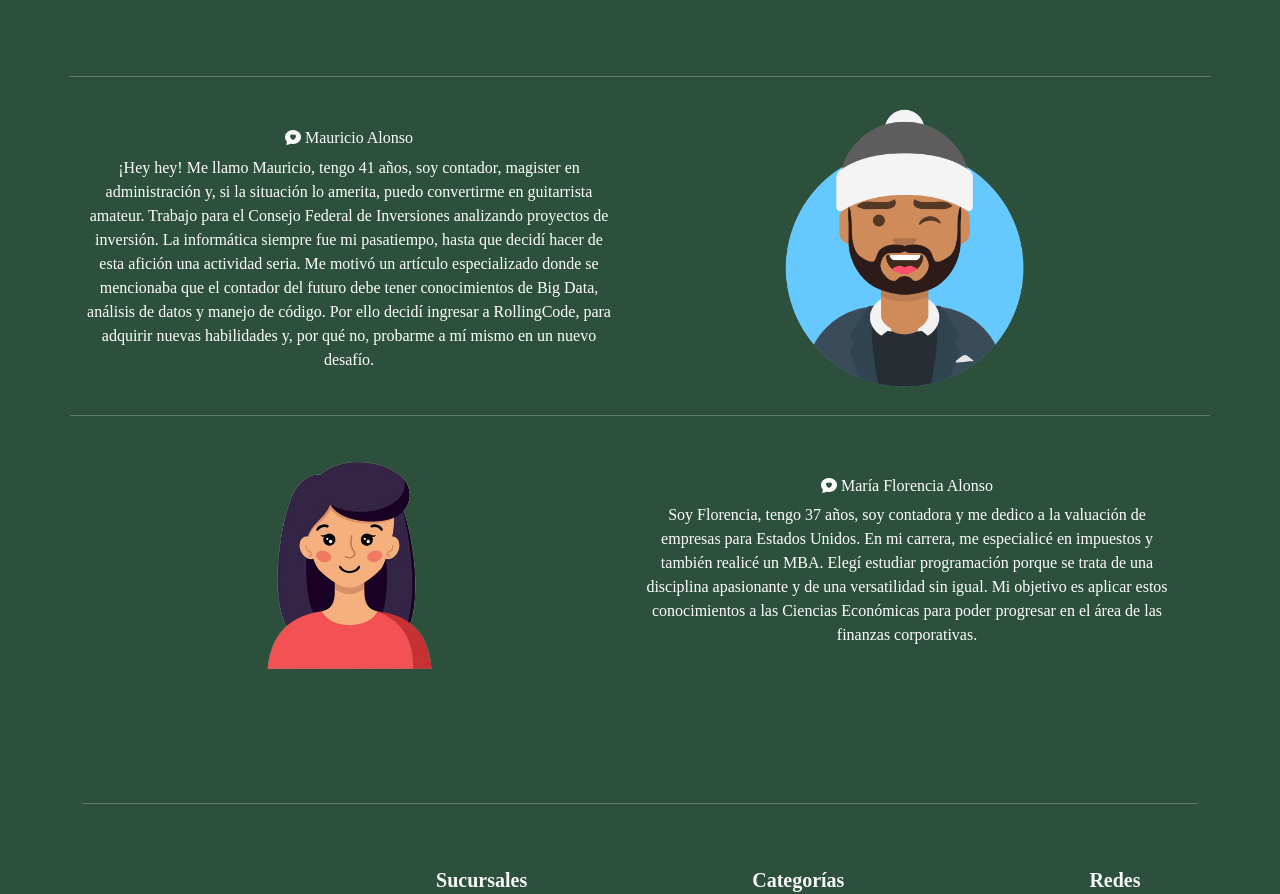
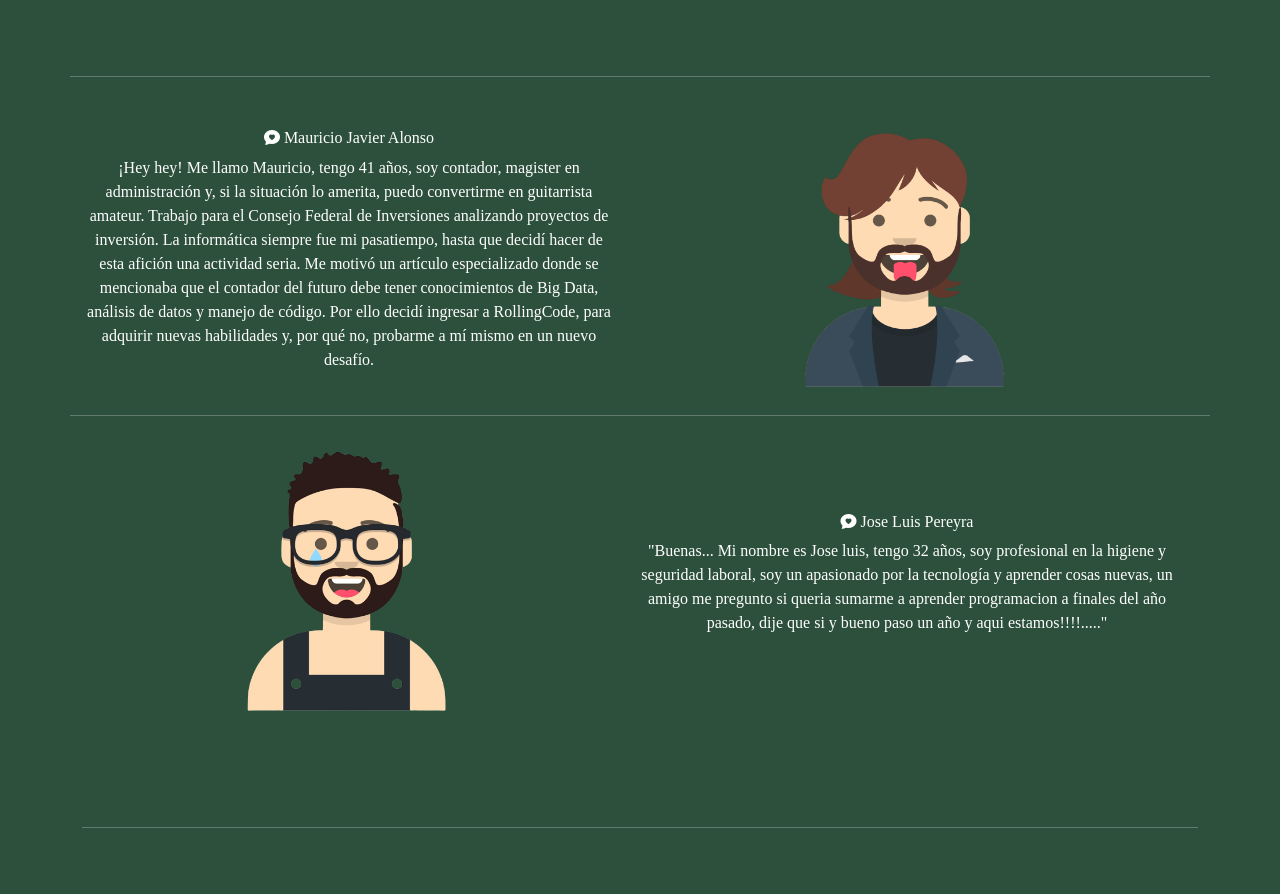
Before and after one commit to gonzalogg94/restaurantFront, a React (Create React App) app: page /nosotros in a window 1280 px wide. Shown: the part 1315-2209 px from the top of the page. Built offline with nearby package versions, Linux system fonts and the light colour scheme; a web font is replaced by a local one.

Commit message:
agregamos contenido en pagina de nosotros

```diff
--- a/src/components/views/Nosotros.jsx
+++ b/src/components/views/Nosotros.jsx
@@ -3,6 +3,8 @@ import { Container } from "react-bootstrap";
 import gonzalo from "../img/Avatar-Gonzalo.png";
 import enzo from "../img/Enzo.png";
 import florencia from "../img/avatarFlor.png";
+import mauricio from "../img/Avatar-Mauricio.png";
+import jose from "../img/Avatar-Jose.png";
 
 const Nosotros = () => {
   return (
@@ -85,7 +87,7 @@ const Nosotros = () => {
           <article className="row flex-column-reverse flex-lg-row flex-md-row align-items-center">
             <div className="col-12 col-md-6">
               <h3>
-                <i className="bi bi-chat-heart-fill"></i> Mauricio Alonso
+                <i className="bi bi-chat-heart-fill"></i> Mauricio Javier Alonso
               </h3>
               <p>
                 ¡Hey hey! Me llamo Mauricio, tengo 41 años, soy contador,
@@ -102,26 +104,24 @@ const Nosotros = () => {
               </p>
             </div>
             <div className="col-12 col-md-6 col-lg-6 justify-content-center">
-              <img src={enzo} className="w-50 my-3" alt="avatar Enzo" />
+              <img src={mauricio} className="w-50 my-3" alt="avatar Enzo" />
             </div>
           </article>
           <hr />
           <article className="row align-items-center mb-5">
             <div className="col-12 col-md-6 col-lg-6">
-              <img src={florencia} className="w-50" alt="avatar florencia" />
+              <img src={jose} className="w-50" alt="avatar jose" />
             </div>
             <div className="col-12 col-md-6 col-lg-6">
               <h3>
-                <i className="bi bi-chat-heart-fill"></i> María Florencia Alonso
+                <i className="bi bi-chat-heart-fill"></i> Jose Luis Pereyra
               </h3>
               <p>
-                Soy Florencia, tengo 37 años, soy contadora y me dedico a la
-                valuación de empresas para Estados Unidos. En mi carrera, me
-                especialicé en impuestos y también realicé un MBA. Elegí
-                estudiar programación porque se trata de una disciplina
-                apasionante y de una versatilidad sin igual. Mi objetivo es
-                aplicar estos conocimientos a las Ciencias Económicas para poder
-                progresar en el área de las finanzas corporativas.
+                "Buenas... Mi nombre es Jose luis, tengo 32 años, soy
+                profesional en la higiene y seguridad laboral, soy un apasionado
+                por la tecnología y aprender cosas nuevas, un amigo me pregunto
+                si queria sumarme a aprender programacion a finales del año
+                pasado, dije que si y bueno paso un año y aqui estamos!!!!....."
               </p>
             </div>
           </article>
```
Also changed, not shown: src/components/img/Avatar-Jose.png (added), src/components/img/Avatar-Mauricio.png (added).
